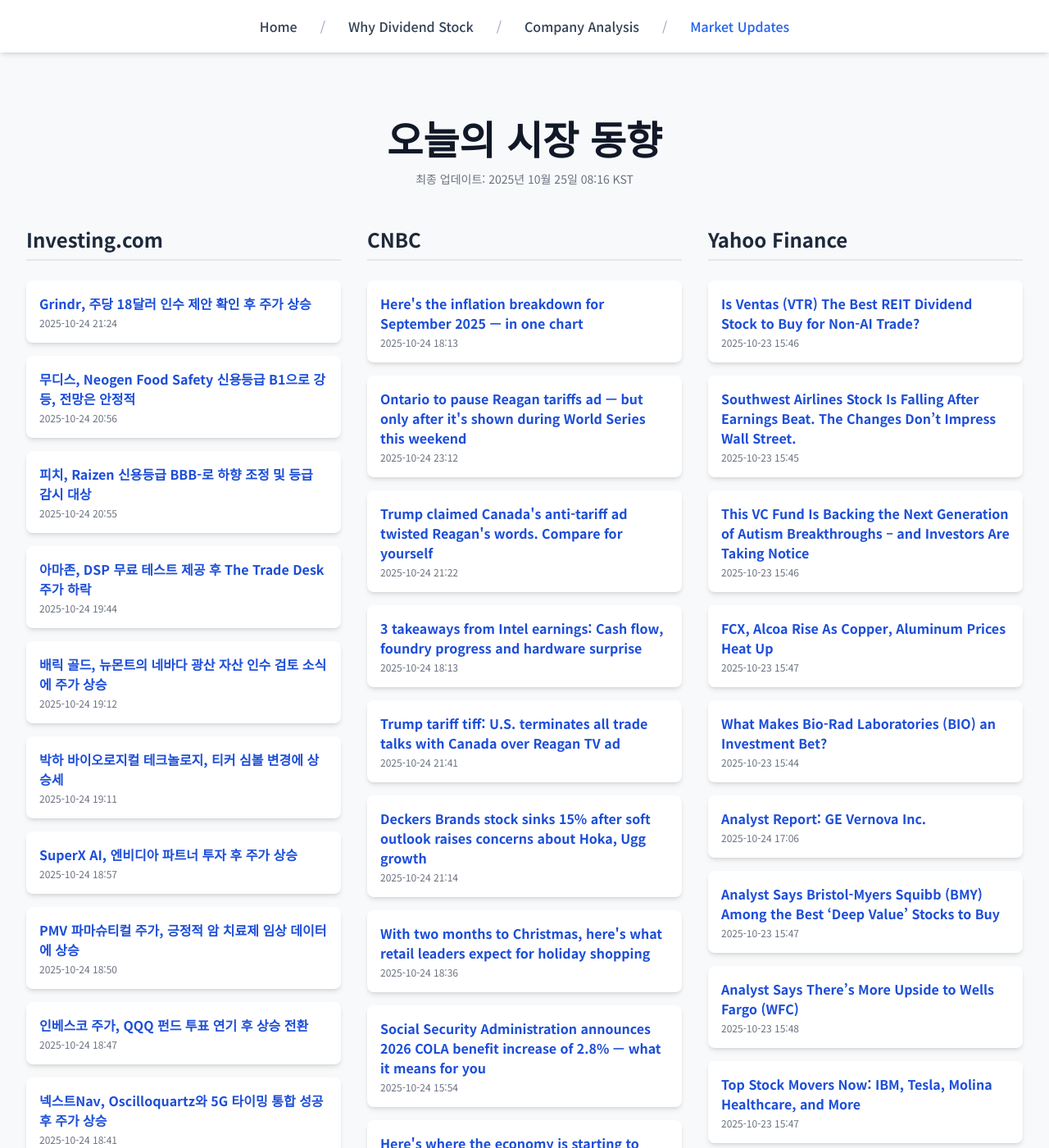
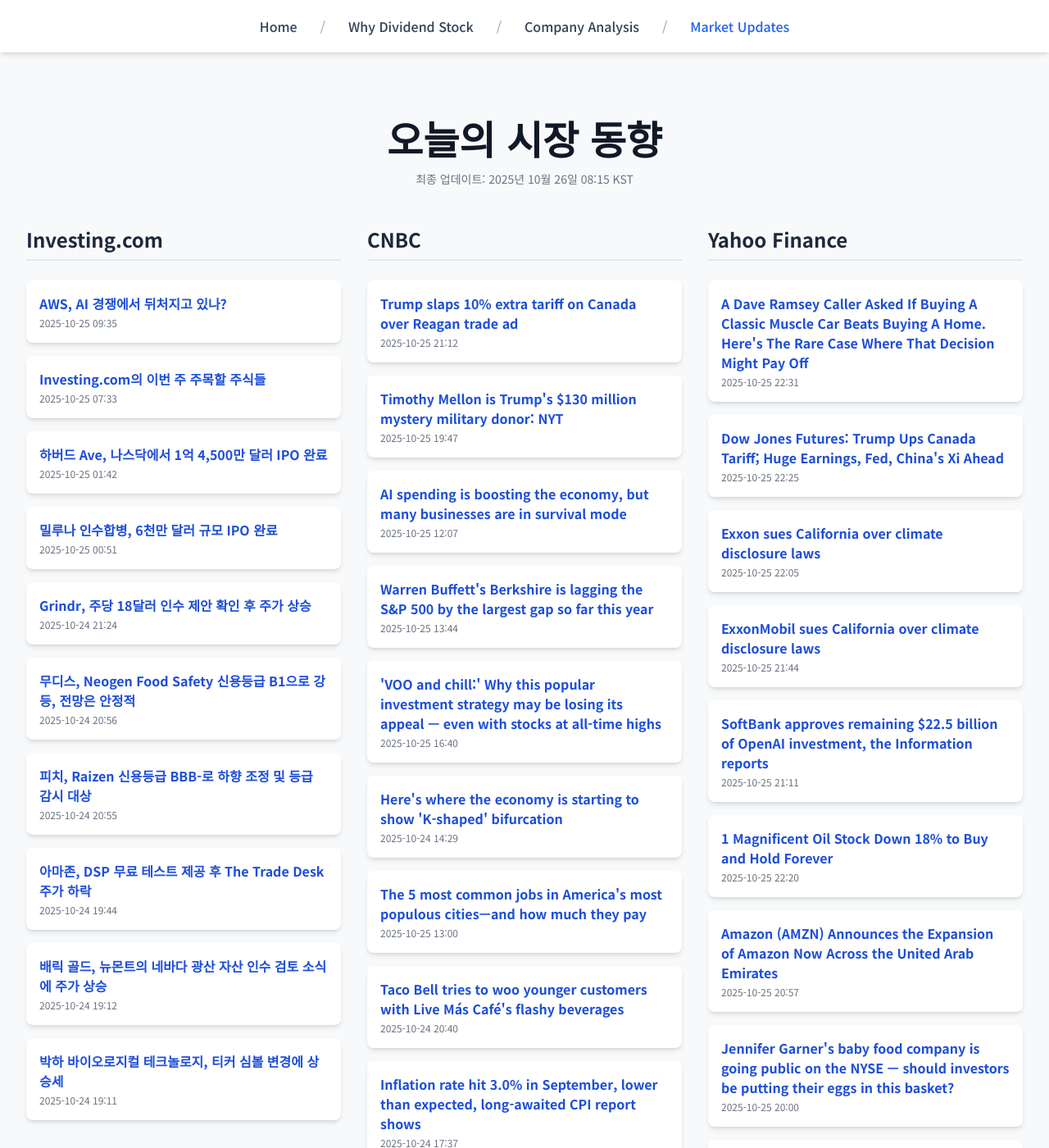
Before and after one commit to Kay-Hwang/my-company-analysis, a Jekyll site: the page built from market-updates.html, in a window 1280 px wide and 1400 px high. Shown: the whole window at 82% size. Built offline with Jekyll 4.4.1, drawn with Linux system fonts in a browser that asks for light colours; nearby versions of some CDN libraries; a script that is not in the unit is left out; some of the changed text lies outside the part shown.

Commit message:
Update daily data

```diff
--- a/_data/latest_data.json
+++ b/_data/latest_data.json
@@ -1,7 +1,31 @@
 {
-  "lastUpdated": "2025년 10월 25일 08:16 KST",
+  "lastUpdated": "2025년 10월 26일 08:15 KST",
   "news": {
     "investing": [
+      {
+        "title": "AWS, AI 경쟁에서 뒤처지고 있나?",
+        "link": "https://kr.investing.com/news/stock-market-news/article-1684619",
+        "pubDate": "2025-10-25 09:35:03",
+        "summary": "AWS, AI 경쟁에서 뒤처지고 있나?"
+      },
+      {
+        "title": "Investing.com의 이번 주 주목할 주식들",
+        "link": "https://kr.investing.com/news/stock-market-news/article-1684571",
+        "pubDate": "2025-10-25 07:33:24",
+        "summary": "Investing.com의 이번 주 주목할 주식들"
+      },
+      {
+        "title": "하버드 Ave, 나스닥에서 1억 4,500만 달러 IPO 완료",
+        "link": "https://kr.investing.com/news/stock-market-news/article-432SI-1684562",
+        "pubDate": "2025-10-25 01:42:09",
+        "summary": "하버드 Ave, 나스닥에서 1억 4,500만 달러 IPO 완료"
+      },
+      {
+        "title": "밀루나 인수합병, 6천만 달러 규모 IPO 완료",
+        "link": "https://kr.investing.com/news/stock-market-news/article-432SI-1684557",
+        "pubDate": "2025-10-25 00:51:08",
+        "summary": "밀루나 인수합병, 6천만 달러 규모 IPO 완료"
+      },
       {
         "title": "Grindr, 주당 18달러 인수 제안 확인 후 주가 상승",
         "link": "https://kr.investing.com/news/stock-market-news/article-93CH-1684472",
@@ -37,80 +61,38 @@
         "link": "https://kr.investing.com/news/stock-market-news/article-93CH-1684338",
         "pubDate": "2025-10-24 19:11:51",
         "summary": "박하 바이오로지컬 테크놀로지, 티커 심볼 변경에 상승세"
-      },
-      {
-        "title": "SuperX AI, 엔비디아 파트너 투자 후 주가 상승",
-        "link": "https://kr.investing.com/news/stock-market-news/article-93CH-1684331",
-        "pubDate": "2025-10-24 18:57:33",
-        "summary": "SuperX AI, 엔비디아 파트너 투자 후 주가 상승"
-      },
-      {
-        "title": "PMV 파마슈티컬 주가, 긍정적 암 치료제 임상 데이터에 상승",
-        "link": "https://kr.investing.com/news/stock-market-news/article-93CH-1684328",
-        "pubDate": "2025-10-24 18:50:03",
-        "summary": "PMV 파마슈티컬 주가, 긍정적 암 치료제 임상 데이터에 상승"
-      },
-      {
-        "title": "인베스코 주가, QQQ 펀드 투표 연기 후 상승 전환",
-        "link": "https://kr.investing.com/news/stock-market-news/article-93CH-1684326",
-        "pubDate": "2025-10-24 18:47:33",
-        "summary": "인베스코 주가, QQQ 펀드 투표 연기 후 상승 전환"
-      },
-      {
-        "title": "넥스트Nav, Oscilloquartz와 5G 타이밍 통합 성공 후 주가 상승",
-        "link": "https://kr.investing.com/news/stock-market-news/article-93CH-1684323",
-        "pubDate": "2025-10-24 18:41:07",
-        "summary": "넥스트Nav, Oscilloquartz와 5G 타이밍 통합 성공 후 주가 상승"
       }
     ],
     "cnbc": [
       {
-        "title": "Here's the inflation breakdown for September 2025 — in one chart",
-        "link": "https://www.cnbc.com/2025/10/24/inflation-breakdown-september-2025-cpi-chart.html",
-        "pubDate": "Fri, 24 Oct 2025 18:13:40 GMT",
-        "summary": "The annual inflation rate ticked higher in September, amid higher prices at the gasoline pump and a more muted increase at the grocery store."
+        "title": "Trump slaps 10% extra tariff on Canada over Reagan trade ad",
+        "link": "https://www.cnbc.com/2025/10/24/trump-canada-doug-ford-reagan-trade-tariffs.html",
+        "pubDate": "Sat, 25 Oct 2025 21:12:26 GMT",
+        "summary": "President Donald Trump is imposing an extra 10% tariff on Canadian imports for what he says is a misleading TV ad featuring former President Ronald Reagan."
       },
       {
-        "title": "Ontario to pause Reagan tariffs ad — but only after it's shown during World Series this weekend",
-        "link": "https://www.cnbc.com/2025/10/24/trump-canada-doug-ford-reagan-trade-tariffs.html",
-        "pubDate": "Fri, 24 Oct 2025 23:12:45 GMT",
-        "summary": "Ontario Premier Doug Ford earlier had tweeted an unedited video showing Ronald Reagan criticizing tariffs. Trump has made tariffs a focus of his second term."
+        "title": "Timothy Mellon is Trump's $130 million mystery military donor: NYT",
+        "link": "https://www.cnbc.com/2025/10/25/trump-timothy-mellon-military-donor-government-shutdown.html",
+        "pubDate": "Sat, 25 Oct 2025 19:47:07 GMT",
+        "summary": "Reclusive billionaire Timothy Mellon, whose grandfather was a Treasury secretary, was a top donor to President Donald Trump for the 2024 election."
       },
       {
-        "title": "Trump claimed Canada's anti-tariff ad twisted Reagan's words. Compare for yourself",
-        "link": "https://www.cnbc.com/2025/10/24/trump-canada-tariff-reagan-trade.html",
-        "pubDate": "Fri, 24 Oct 2025 21:22:48 GMT",
-        "summary": "Ontario's ad uses as its entire narration a half-dozen snippets of audio from Reagan's speech on tariffs at Camp David, Maryland, on April 25, 1987."
+        "title": "AI spending is boosting the economy, but many businesses are in survival mode",
+        "link": "https://www.cnbc.com/2025/10/25/ai-spending-is-boosting-the-economy-many-businesses-in-survival-mode.html",
+        "pubDate": "Sat, 25 Oct 2025 12:07:11 GMT",
+        "summary": "As AI lifts the economy and stock market, businesses in retail, travel and construction are struggling with high costs and a downbeat consumer."
       },
       {
-        "title": "3 takeaways from Intel earnings: Cash flow, foundry progress and hardware surprise",
-        "link": "https://www.cnbc.com/2025/10/24/intel-earnings-q3-stock-trump.html",
-        "pubDate": "Fri, 24 Oct 2025 18:13:52 GMT",
-        "summary": "CEO Lip-Bu Tan said that artificial intelligence \"is a strong foundation for sustainable long-term growth."
+        "title": "Warren Buffett's Berkshire is lagging the S&P 500 by the largest gap so far this year",
+        "link": "https://www.cnbc.com/2025/10/25/buffetts-berkshire-is-lagging-the-sp-500-by-the-largest-gap-so-far-this-year.html",
+        "pubDate": "Sat, 25 Oct 2025 13:44:09 GMT",
+        "summary": "Shares of Warren Buffett's company are underperforming the benchmark index by almost 7%"
       },
       {
-        "title": "Trump tariff tiff: U.S. terminates all trade talks with Canada over Reagan TV ad",
-        "link": "https://www.cnbc.com/2025/10/24/trump-canada-trade-reagan.html",
-        "pubDate": "Fri, 24 Oct 2025 21:41:14 GMT",
-        "summary": "President Trump claimed Canada ran an ad featuring former President Ronald Reagan talking about tariffs to influence a pending U.S. Supreme Court case."
-      },
-      {
-        "title": "Deckers Brands stock sinks 15% after soft outlook raises concerns about Hoka, Ugg growth",
-        "link": "https://www.cnbc.com/2025/10/24/deckers-stock-deck-hoka-ugg.html",
-        "pubDate": "Fri, 24 Oct 2025 21:14:12 GMT",
-        "summary": "Deckers Brands shares fell about 15% after fiscal Q2 results with softer outlook and fears HOKA’s rapid growth is slowing amid cautious consumers and tariff pressures."
-      },
-      {
-        "title": "With two months to Christmas, here's what retail leaders expect for holiday shopping",
-        "link": "https://www.cnbc.com/2025/10/24/christmas-shopping-holiday-season-retail-expectations.html",
-        "pubDate": "Fri, 24 Oct 2025 18:36:13 GMT",
-        "summary": "Kohl's and Academy Sports and Outdoors are among the retailers that said they're seeing consumers trade down or pull back."
-      },
-      {
-        "title": "Social Security Administration announces 2026 COLA benefit increase of 2.8% — what it means for you",
-        "link": "https://www.cnbc.com/2025/10/24/social-security-cola-2026-benefits-increase.html",
-        "pubDate": "Fri, 24 Oct 2025 15:54:51 GMT",
-        "summary": "The Social Security cost-of-living adjustment for 2026 will give millions of beneficiaries an increase. Here's how much to expect."
+        "title": "'VOO and chill:' Why this popular investment strategy may be losing its appeal — even with stocks at all-time highs",
+        "link": "https://www.cnbc.com/2025/10/25/popular-investing-strategy-losing-appeal-with-stocks-at-record-finding.html",
+        "pubDate": "Sat, 25 Oct 2025 16:40:51 GMT",
+        "summary": "Tidal Financial's Gavin Filmore finds many of his clients are no longer satisfied with buying popular ETFs tied to market indexes."
       },
       {
         "title": "Here's where the economy is starting to show 'K-shaped' bifurcation",
@@ -119,72 +101,90 @@
         "summary": "Americans are increasingly diverging in their spending, with wealthier shoppers flexing their purchasing power while lower-income customers start to pull back."
       },
       {
-        "title": "Trump White House ballroom financed by Big Tech and these other corporate donors",
-        "link": "https://www.cnbc.com/2025/10/23/trump-white-house-east-wing-ballroom-donors-apple-amazon-meta-microsoft-google.html",
-        "pubDate": "Thu, 23 Oct 2025 20:34:57 GMT",
-        "summary": "Big Tech and other publicly traded companies are helping to finance the $300 million White House ballroom planned by President Donald Trump."
+        "title": "The 5 most common jobs in America's most populous cities—and how much they pay",
+        "link": "https://www.cnbc.com/2025/10/25/most-common-jobs-in-largest-us-cities.html",
+        "pubDate": "Sat, 25 Oct 2025 13:00:01 GMT",
+        "summary": "Common occupations held by Americans include health and personal aides, retail salespeople, registered nurses and customer service representatives."
+      },
+      {
+        "title": "Taco Bell tries to woo younger customers with Live Más Café's flashy beverages",
+        "link": "https://www.cnbc.com/2025/10/24/taco-bell-live-mas-cafe.html",
+        "pubDate": "Fri, 24 Oct 2025 20:40:41 GMT",
+        "summary": "Taco Bell projects it will have 30 Live Más Cafés in its portfolio by the end of the year, across Southern California, Dallas and Houston."
+      },
+      {
+        "title": "Inflation rate hit 3.0% in September, lower than expected, long-awaited CPI report shows",
+        "link": "https://www.cnbc.com/2025/10/24/cpi-inflation-september-2025.html",
+        "pubDate": "Fri, 24 Oct 2025 17:37:39 GMT",
+        "summary": "The annual inflation rate as measured by the CPI was expected to be 3.1% in September, according to the Dow Jones consensus estimate."
+      },
+      {
+        "title": "Cramer's week ahead: Fed meeting and earnings from Big Tech",
+        "link": "https://www.cnbc.com/2025/10/24/cramers-week-ahead-fed-meeting-and-earnings-from-big-tech.html",
+        "pubDate": "Fri, 24 Oct 2025 22:57:34 GMT",
+        "summary": "CNBC's Jim Cramer walked investors through a jam-packed week of earnings season."
       }
     ],
     "yahoo": [
       {
-        "title": "Is Ventas (VTR) The Best REIT Dividend Stock to Buy for Non-AI Trade?",
-        "link": "https://finance.yahoo.com/news/ventas-vtr-best-reit-dividend-154631176.html",
-        "pubDate": "2025-10-23T15:46:31Z",
-        "summary": "Is Ventas (VTR) The Best REIT Dividend Stock to Buy for Non-AI Trade?"
+        "title": "A Dave Ramsey Caller Asked If Buying A Classic Muscle Car Beats Buying A Home. Here's The Rare Case Where That Decision Might Pay Off",
+        "link": "https://finance.yahoo.com/news/dave-ramsey-caller-asked-buying-223114039.html",
+        "pubDate": "2025-10-25T22:31:14Z",
+        "summary": "A Dave Ramsey Caller Asked If Buying A Classic Muscle Car Beats Buying A Home. Here's The Rare Case Where That Decision Might Pay Off"
       },
       {
-        "title": "Southwest Airlines Stock Is Falling After Earnings Beat. The Changes Don’t Impress Wall Street.",
-        "link": "https://www.barrons.com/articles/southwest-airlines-earnings-stock-price-147d1b29?siteid=yhoof2&yptr=yahoo",
-        "pubDate": "2025-10-23T15:45:00Z",
-        "summary": "Southwest Airlines Stock Is Falling After Earnings Beat. The Changes Don’t Impress Wall Street."
+        "title": "Dow Jones Futures: Trump Ups Canada Tariff; Huge Earnings, Fed, China's Xi Ahead",
+        "link": "https://www.investors.com/market-trend/stock-market-today/dow-jones-apple-microsoft-meta-earnings-fed-meeting-trump-xi/?src=A00220&yptr=yahoo",
+        "pubDate": "2025-10-25T22:25:51Z",
+        "summary": "Dow Jones Futures: Trump Ups Canada Tariff; Huge Earnings, Fed, China's Xi Ahead"
       },
       {
-        "title": "This VC Fund Is Backing the Next Generation of Autism Breakthroughs – and Investors Are Taking Notice",
-        "link": "https://finance.yahoo.com/news/vc-fund-backing-next-generation-154602607.html",
-        "pubDate": "2025-10-23T15:46:02Z",
-        "summary": "This VC Fund Is Backing the Next Generation of Autism Breakthroughs – and Investors Are Taking Notice"
+        "title": "Exxon sues California over climate disclosure laws",
+        "link": "https://finance.yahoo.com/news/exxon-sues-california-over-climate-220521266.html",
+        "pubDate": "2025-10-25T22:05:21Z",
+        "summary": "Exxon sues California over climate disclosure laws"
       },
       {
-        "title": "FCX, Alcoa Rise As Copper, Aluminum Prices Heat Up",
-        "link": "https://www.investors.com/news/fcx-stock-alcoa-copper-aluminum-price-q3-earnings/?src=A00220&yptr=yahoo",
-        "pubDate": "2025-10-23T15:47:09Z",
-        "summary": "FCX, Alcoa Rise As Copper, Aluminum Prices Heat Up"
+        "title": "ExxonMobil sues California over climate disclosure laws",
+        "link": "https://finance.yahoo.com/news/exxonmobil-sues-california-over-climate-214436516.html",
+        "pubDate": "2025-10-25T21:44:36Z",
+        "summary": "ExxonMobil sues California over climate disclosure laws"
       },
       {
-        "title": "What Makes Bio-Rad Laboratories (BIO) an Investment Bet?",
-        "link": "https://finance.yahoo.com/news/makes-bio-rad-laboratories-bio-154409682.html",
-        "pubDate": "2025-10-23T15:44:09Z",
-        "summary": "What Makes Bio-Rad Laboratories (BIO) an Investment Bet?"
+        "title": "SoftBank approves remaining $22.5 billion of OpenAI investment, the Information reports",
+        "link": "https://finance.yahoo.com/news/softbank-approves-remaining-22-5-211139146.html",
+        "pubDate": "2025-10-25T21:11:39Z",
+        "summary": "SoftBank approves remaining $22.5 billion of OpenAI investment, the Information reports"
       },
       {
-        "title": "Analyst Report: GE Vernova Inc.",
-        "link": "https://finance.yahoo.com/research/reports/ARGUS_6199_AnalystReport_1761325610000?yptr=yahoo&ncid=yahooproperties_plusresear_nm5q6ze1cei",
-        "pubDate": "2025-10-24T17:06:50Z",
-        "summary": "Analyst Report: GE Vernova Inc."
+        "title": "1 Magnificent Oil Stock Down 18% to Buy and Hold Forever",
+        "link": "https://finance.yahoo.com/news/1-magnificent-oil-stock-down-222000590.html",
+        "pubDate": "2025-10-25T22:20:00Z",
+        "summary": "1 Magnificent Oil Stock Down 18% to Buy and Hold Forever"
       },
       {
-        "title": "Analyst Says Bristol-Myers Squibb (BMY) Among the Best ‘Deep Value’ Stocks to Buy",
-        "link": "https://finance.yahoo.com/news/analyst-says-bristol-myers-squibb-154719829.html",
-        "pubDate": "2025-10-23T15:47:19Z",
-        "summary": "Analyst Says Bristol-Myers Squibb (BMY) Among the Best ‘Deep Value’ Stocks to Buy"
+        "title": "Amazon (AMZN) Announces the Expansion of Amazon Now Across the United Arab Emirates",
+        "link": "https://finance.yahoo.com/news/amazon-amzn-announces-expansion-amazon-205719363.html",
+        "pubDate": "2025-10-25T20:57:19Z",
+        "summary": "Amazon (AMZN) Announces the Expansion of Amazon Now Across the United Arab Emirates"
       },
       {
-        "title": "Analyst Says There’s More Upside to Wells Fargo (WFC)",
-        "link": "https://finance.yahoo.com/news/analyst-says-more-upside-wells-154818320.html",
-        "pubDate": "2025-10-23T15:48:18Z",
-        "summary": "Analyst Says There’s More Upside to Wells Fargo (WFC)"
+        "title": "Jennifer Garner's baby food company is going public on the NYSE — should investors be putting their eggs in this basket?",
+        "link": "https://finance.yahoo.com/news/jennifer-garners-baby-food-company-200000842.html",
+        "pubDate": "2025-10-25T20:00:00Z",
+        "summary": "Jennifer Garner's baby food company is going public on the NYSE — should investors be putting their eggs in this basket?"
       },
       {
-        "title": "Top Stock Movers Now: IBM, Tesla, Molina Healthcare, and More",
-        "link": "https://finance.yahoo.com/news/top-stock-movers-now-ibm-154724714.html",
-        "pubDate": "2025-10-23T15:47:24Z",
-        "summary": "Top Stock Movers Now: IBM, Tesla, Molina Healthcare, and More"
+        "title": "Georgia woman’s husband keeps her in the dark about their finances — Dave Ramsey says to act now or ‘shut up about it’",
+        "link": "https://finance.yahoo.com/news/georgia-woman-husband-keeps-her-190000980.html",
+        "pubDate": "2025-10-25T19:00:00Z",
+        "summary": "Georgia woman’s husband keeps her in the dark about their finances — Dave Ramsey says to act now or ‘shut up about it’"
       },
       {
-        "title": "What Makes West Pharmaceutical Services (WST) a Prospective Investment?",
-        "link": "https://finance.yahoo.com/news/makes-west-pharmaceutical-services-wst-154835538.html",
-        "pubDate": "2025-10-23T15:48:35Z",
-        "summary": "What Makes West Pharmaceutical Services (WST) a Prospective Investment?"
+        "title": "My husband wants to buy a $60K truck — but we’re $30K in debt and saving for a house. How do we get on the same page?",
+        "link": "https://finance.yahoo.com/news/husband-wants-buy-60k-truck-170000787.html",
+        "pubDate": "2025-10-25T17:00:00Z",
+        "summary": "My husband wants to buy a $60K truck — but we’re $30K in debt and saving for a house. How do we get on the same page?"
       }
     ]
   }
```
